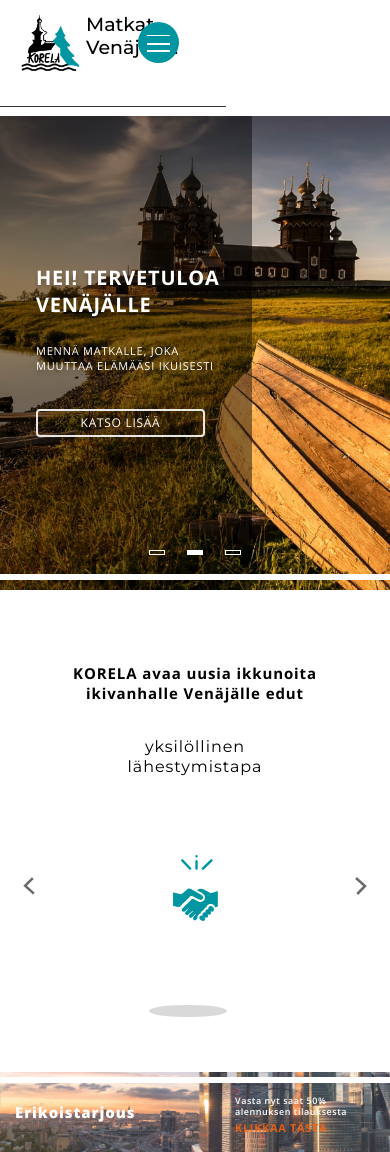
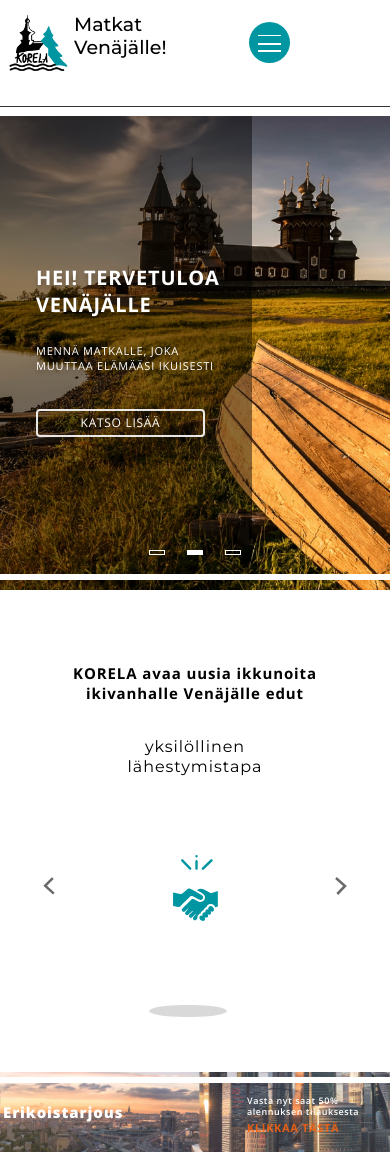
Before and after one commit to tatevikatayan/portfolio2, a plain HTML site: page index.html in a window 390 px wide. Shown: the top 1152 px of the page. Drawn offline with nearby package versions, Linux system fonts and the light colour scheme.

Commit message:
change media

```diff
--- a/css/media.css
+++ b/css/media.css
@@ -106,6 +106,9 @@
     .footer__wrapper {
         width: 990px;
     }
+    .header__wrapper {
+        width: 1000px;
+    }
 
 }
 @media(max-width: 1180px){
@@ -151,7 +154,9 @@
     .tarvitsetko__pickture3 {
         right:-143px;
     }
-
+    .header__wrapper {
+        width: 900px;
+    }
 }
 @media(max-width: 1024px){
     .container{
@@ -342,6 +347,9 @@
         margin-top: 50px;
         z-index: 10;
     }
+    .header__wrapper {
+        width: 750px;
+    }
 }
 @media(max-width: 852px){
     .slider__item .item__card{
@@ -398,6 +406,9 @@
     .item__card img {
         margin: -176px auto 0;
     }
+    .header__wrapper {
+        width: 650px;
+    }
 }
 @media(max-width: 768px){
     .container {
@@ -419,7 +430,7 @@
         height: 50px;
         background-color: #0096A1;
         border-radius: 50%;
-        right: 47px;
+        right: 70px;
         top: 22px;
         cursor: pointer;
         position: absolute;
@@ -589,6 +600,9 @@
     .head {
         margin-top: 116px;
     }
+    .header__wrapper {
+        width: 482px;
+    }
 }
 @media(max-width: 684px){
   .tarvitsetko__down-inner__item:nth-child(3),
@@ -625,6 +639,11 @@
 
 }
 @media(max-width: 630px){
+    .container {
+        max-width: 600px;
+        padding-left: 3px;
+        padding-right: 3px;
+    }
     .korlea {
         padding: 73px 23px 55px;
     }
@@ -674,8 +693,14 @@
     .tarvitsetko__down-inner__item {
         width: 50%;
     }
+    .menu {
+        right: 100px;
+    }
 }
 @media(max-width: 590px){
+    .container {
+        max-width: 450px;
+    }
     .gallery__item, .gallery__item img {
         width: 255px;
         height: 185px;
@@ -699,6 +724,18 @@
         height: 71px;
         font-size: 11px;
         line-height: 16px;
+    }
+    .korlea__slider .slick-arrow.slick-next {
+        right: 20px;
+    }
+    .korlea__slider .slick-arrow.slick-prev {
+        left:  20px;
+    }
+    .tarvitsetko__slider .slick-arrow.slick-next {
+        right: 33px;
+    }
+    .tarvitsetko__slider .slick-arrow.slick-prev {
+        left: 33px;
     }
 
 }
--- a/css/style.css
+++ b/css/style.css
@@ -48,7 +48,7 @@ button{
     position: fixed;
     z-index: 1000;
     background-color: #fff;
-    max-width: 100%;
+    width: 100%;
     top: 0;
 }
 .header__wrapper{
```
